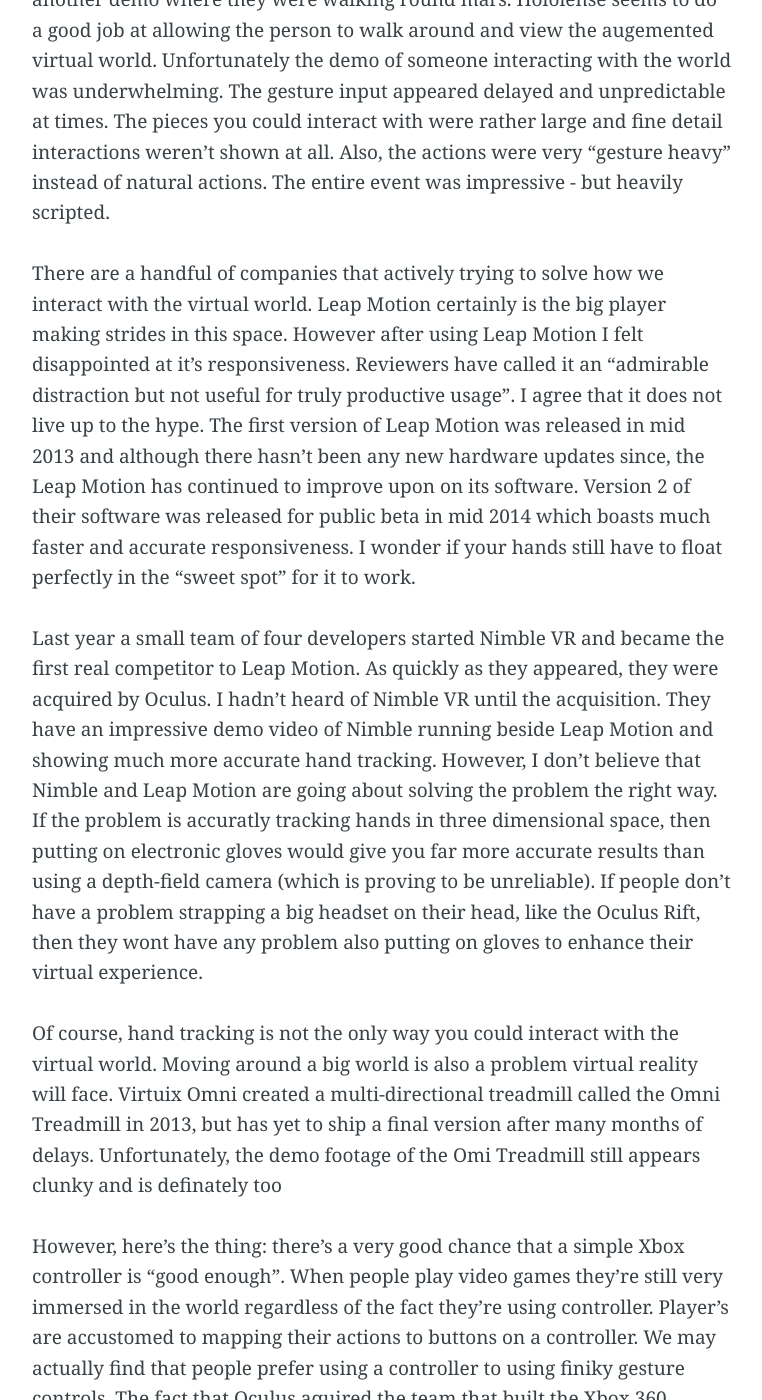
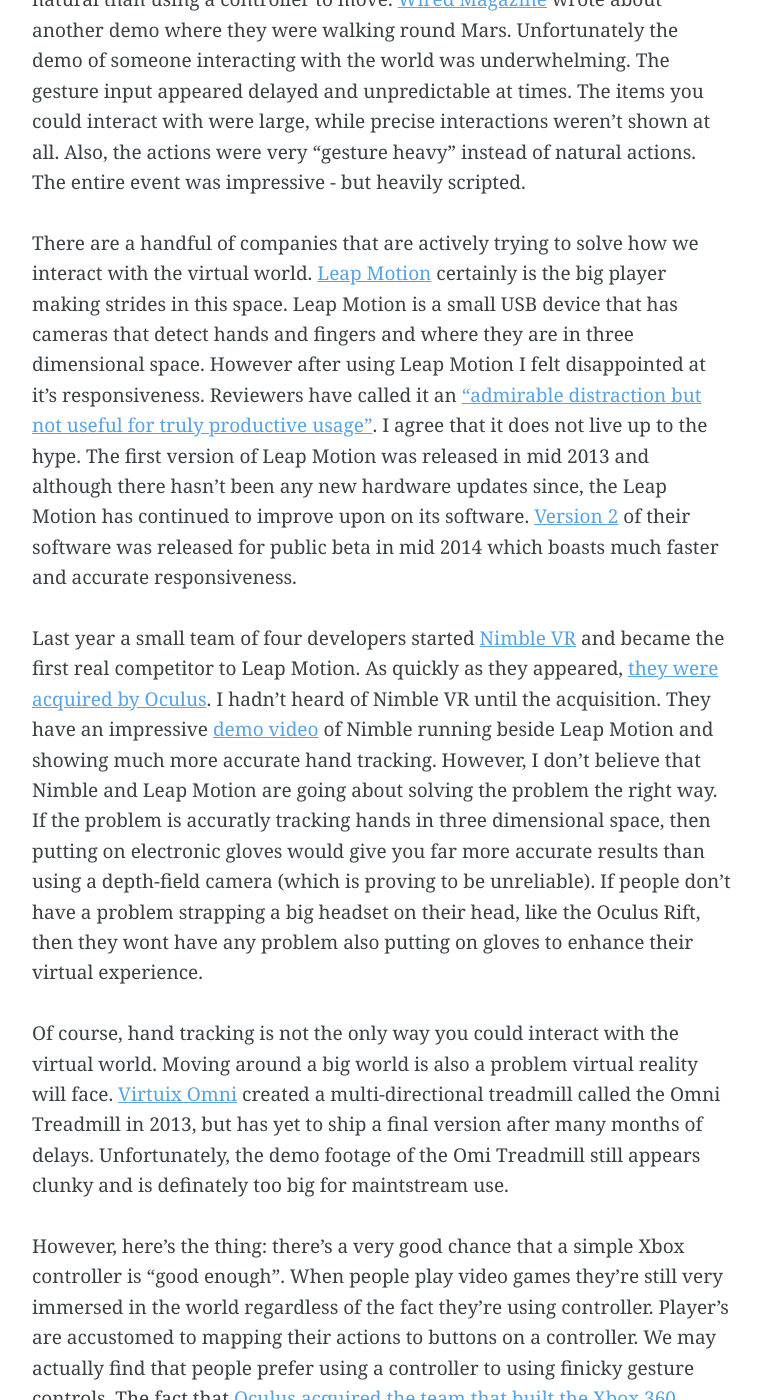
Before and after one commit to lokimeyburg/lokimeyburg.github.io, a Jekyll site: the page built from _posts/2015-02-05-virtual-reality-inputs-interactions.md, in a window 1280 px wide and 1400 px high, scrolled down 820 px. Shown: the whole window, without its empty margins (258-1020 px from the left). Built offline with Jekyll 4.4.1, drawn with Linux system fonts in a browser that asks for light colours; Markdown is read by kramdown in place of the engine named in the settings; some of the changed text lies outside the part shown.

Commit message:
Spelling mistakes

```diff
--- a/_posts/2015-02-05-virtual-reality-inputs-interactions.md
+++ b/_posts/2015-02-05-virtual-reality-inputs-interactions.md
@@ -4,16 +4,16 @@
 date:   2015-02-08 10:18:00
 ---
 
-The future of virtual reality is looking very promising but no one seems to be doing a good job at solving how we interact with these virtual worlds. Last month was an impressive reveal of new technology in virtual and augmented reality. At CES the floor was full of virtual reality headsets - with lots of Samsung Gear VR clones - and two weeks later Microsoft showed off their impressive demo of Hololense. Virtual reality is improving at an impressive rate, however the way we interact with the virtual world is still a mystery.
+The future of virtual reality is looking very promising but no one seems to be doing a good job at solving how we interact with these virtual worlds. The last month has been an impressive reveal of new technology in virtual and augmented reality. At CES the floor was [full of virtual reality headsets](http://mashable.com/2015/01/09/virtual-reality-ces-2015/) - with lots of Samsung Gear VR clones - and two weeks later Microsoft showed off their [impressive demo of Hololens](https://www.youtube.com/watch?v=RCCXZ8ErVag). Virtual reality is improving at an impressive rate, however the way we interact with the virtual world is still a mystery.
 
-Most of the Oculus demos do not have a way for the person to interact with the world. They're "on wheels" being guided through the world while only being able to look around. Other examples use a game controller or a keyboard to move the person through the world. Few things make you feel less immersed in a virtual world than having to press "X" to open the door infrot of you.
+[Oculus Rift](https://www.oculus.com/) is the leading virtual reality head-mounted display. Most of the Oculus demos do not have a way for the person to interact with the world. They're "[on wheels](https://www.youtube.com/watch?v=qMkg5p905Sc)” being guided through the world while only being able to look around. Other examples use a game controller or a keyboard to move the person through the world. Few things take you out of the virtual world experience than having to press “x" to open the door infront of you.
 
-In the Hololense demo that Microsoft showed the person was able to walk around the room and view the ‘holograms’ in 3d space. Wired wrote about another demo where they were walking round mars. Hololense seems to do a good job at allowing the person to walk around and view the augemented virtual world. Unfortunately the demo of someone interacting with the world was underwhelming. The gesture input appeared delayed and unpredictable at times. The pieces you could interact with were rather large and fine detail interactions weren’t shown at all.  Also, the actions were very “gesture heavy” instead of natural actions. The entire event was impressive - but heavily scripted.
+Microsoft’s [Hololens](http://www.microsoft.com/microsoft-hololens/en-us) project let’s you see holograms in the world around you. In the demo, Microsoft had a person walk around which is much more natural than using a controller to move. [Wired Magazine](http://www.wired.com/2015/01/microsoft-hands-on/) wrote about another demo where they were walking round Mars. Unfortunately the demo of someone interacting with the world was underwhelming. The gesture input appeared delayed and unpredictable at times. The items you could interact with were large, while precise interactions weren’t shown at all.  Also, the actions were very “gesture heavy” instead of natural actions. The entire event was impressive - but heavily scripted.
 
-There are a handful of companies that actively trying to solve how we interact with the virtual world. Leap Motion certainly is the big player making strides in this space. However after using Leap Motion I felt disappointed at it’s responsiveness.  Reviewers have called it an "admirable distraction but not useful for truly productive usage”. I agree that it does not live up to the hype. The first version of Leap Motion was released in mid 2013 and although there hasn’t been any new hardware updates since, the Leap Motion has continued to improve upon on its software. Version 2 of their software was released for public beta in mid 2014 which boasts much faster and accurate responsiveness. I wonder if your hands still have to float perfectly in the “sweet spot” for it to work.
+There are a handful of companies that are actively trying to solve how we interact with the virtual world. [Leap Motion](https://www.leapmotion.com/) certainly is the big player making strides in this space. Leap Motion is a small USB device that has cameras that detect hands and fingers and where they are in three dimensional space. However after using Leap Motion I felt disappointed at it’s responsiveness.  Reviewers have called it an ["admirable distraction but not useful for truly productive usage”](http://www.engadget.com/2013/07/22/leap-motion-controller-review/). I agree that it does not live up to the hype. The first version of Leap Motion was released in mid 2013 and although there hasn’t been any new hardware updates since, the Leap Motion has continued to improve upon on its software. [Version 2](http://blog.leapmotion.com/leap-motion-v2-tracking-now-in-public-developer-beta/) of their software was released for public beta in mid 2014 which boasts much faster and accurate responsiveness.
 
-Last year a small team of four developers started Nimble VR and became the first real competitor to Leap Motion. As quickly as they appeared, they were acquired by Oculus. I hadn’t heard of Nimble VR until the acquisition. They have an impressive demo video of Nimble running beside Leap Motion and showing much more accurate hand tracking. However, I don’t believe that Nimble and Leap Motion are going about solving the problem the right way. If the problem is accuratly tracking hands in three dimensional space, then putting on electronic gloves would give you far more accurate results than using a depth-field camera (which is proving to be unreliable). If people don’t have a problem strapping a big headset on their head, like the Oculus Rift, then they wont have any problem also putting on gloves to enhance their virtual experience.
+Last year a small team of four developers started [Nimble VR](https://www.youtube.com/watch?v=v_U3BmDlmtc) and became the first real competitor to Leap Motion. As quickly as they appeared, [they were acquired by Oculus](https://www.oculus.com/blog/nimble-vr-13th-lab-and-chris-bregler-join-oculus/). I hadn’t heard of Nimble VR until the acquisition. They have an impressive [demo video](https://www.youtube.com/watch?v=6JM9oFvqJ0o) of Nimble running beside Leap Motion and showing much more accurate hand tracking. However, I don’t believe that Nimble and Leap Motion are going about solving the problem the right way. If the problem is accuratly tracking hands in three dimensional space, then putting on electronic gloves would give you far more accurate results than using a depth-field camera (which is proving to be unreliable). If people don’t have a problem strapping a big headset on their head, like the Oculus Rift, then they wont have any problem also putting on gloves to enhance their virtual experience.
 
-Of course, hand tracking is not the only way you could interact with the virtual world. Moving around a big world is also a problem virtual reality will face. Virtuix Omni created a multi-directional treadmill called the Omni Treadmill in 2013, but has yet to ship a final version after many months of delays. Unfortunately, the demo footage of the Omi Treadmill still appears clunky and is definately too
+Of course, hand tracking is not the only way you could interact with the virtual world. Moving around a big world is also a problem virtual reality will face. [Virtuix Omni](http://www.virtuix.com/) created a multi-directional treadmill called the Omni Treadmill in 2013, but has yet to ship a final version after many months of delays. Unfortunately, the demo footage of the Omi Treadmill still appears clunky and is definately too big for maintstream use.
 
-However, here’s the thing: there’s a very good chance that a simple Xbox controller is “good enough”. When people play video games they're still very immersed in the world regardless of the fact they’re using controller. Player’s are accustomed to mapping their actions to buttons on a controller. We may actually find that people prefer using a controller to using finiky gesture controls. The fact that Oculus aquired the team that built the Xbox 360 controller makes me feel like they may have reached the same conclusion.
+However, here’s the thing: there’s a very good chance that a simple Xbox controller is “good enough”. When people play video games they're still very immersed in the world regardless of the fact they’re using controller. Player’s are accustomed to mapping their actions to buttons on a controller. We may actually find that people prefer using a controller to using finicky gesture controls. The fact that [Oculus acquired the team that built the Xbox 360 controller](http://www.gamespot.com/articles/oculus-rift-vr-dev-buys-team-that-designed-xbox-360-controller/1100-6420708/) makes me feel like they may have reached the same conclusion.
--- a/index.html
+++ b/index.html
@@ -16,7 +16,7 @@
             {% endif %}
             <h1 class="blog-title">{{ site.name }}</h1>
             <h2 class="blog-description">
-                This is where I write about what’s happening in tech and startups <div class="description-break"></div>
+                This is where I write about what’s happening in tech & startups. <div class="description-break"></div>
                 You can also <a href='https://twitter.com/lokimeyburg' target="_blank">follow me on Twitter</a>.
             </h2>
         </div>
```
